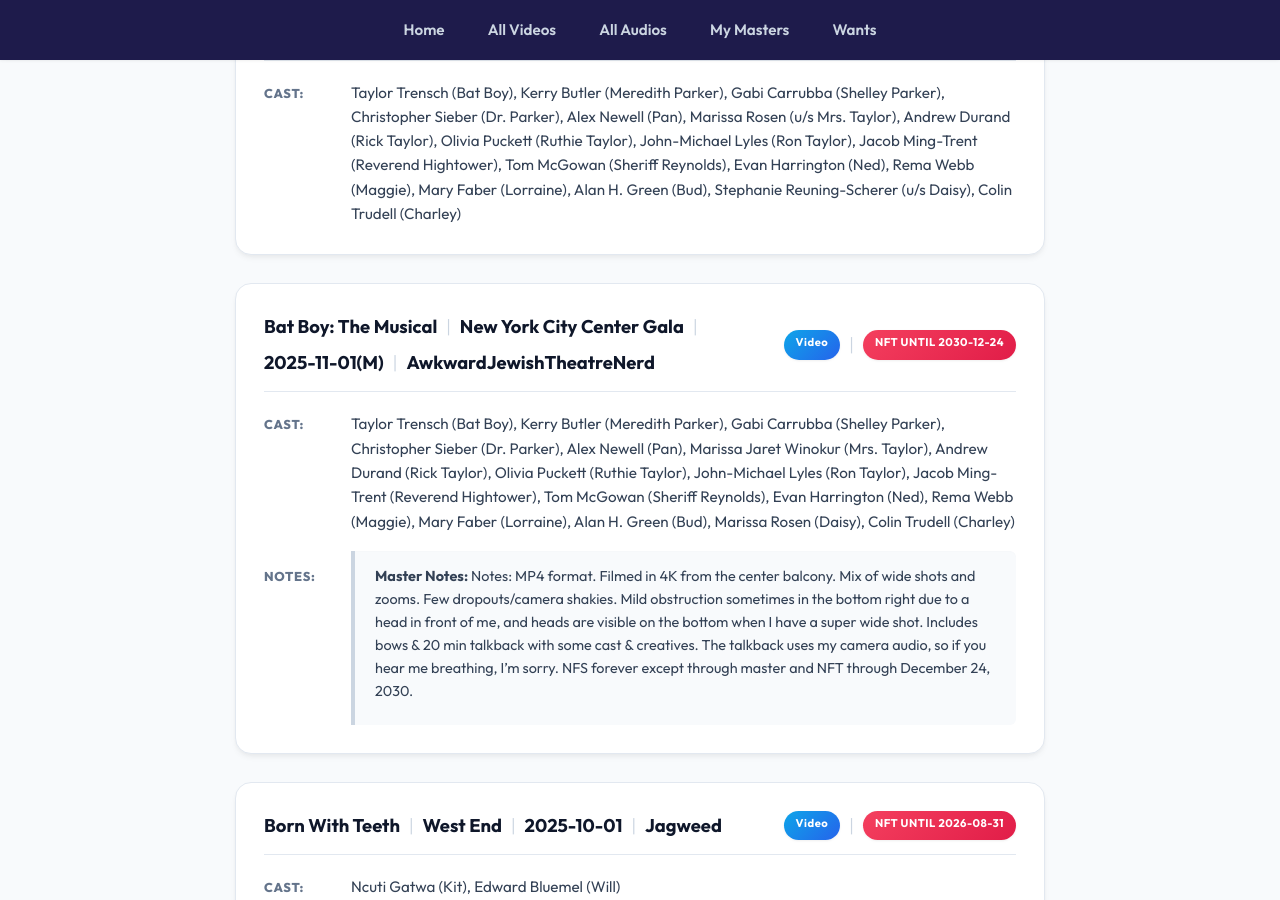
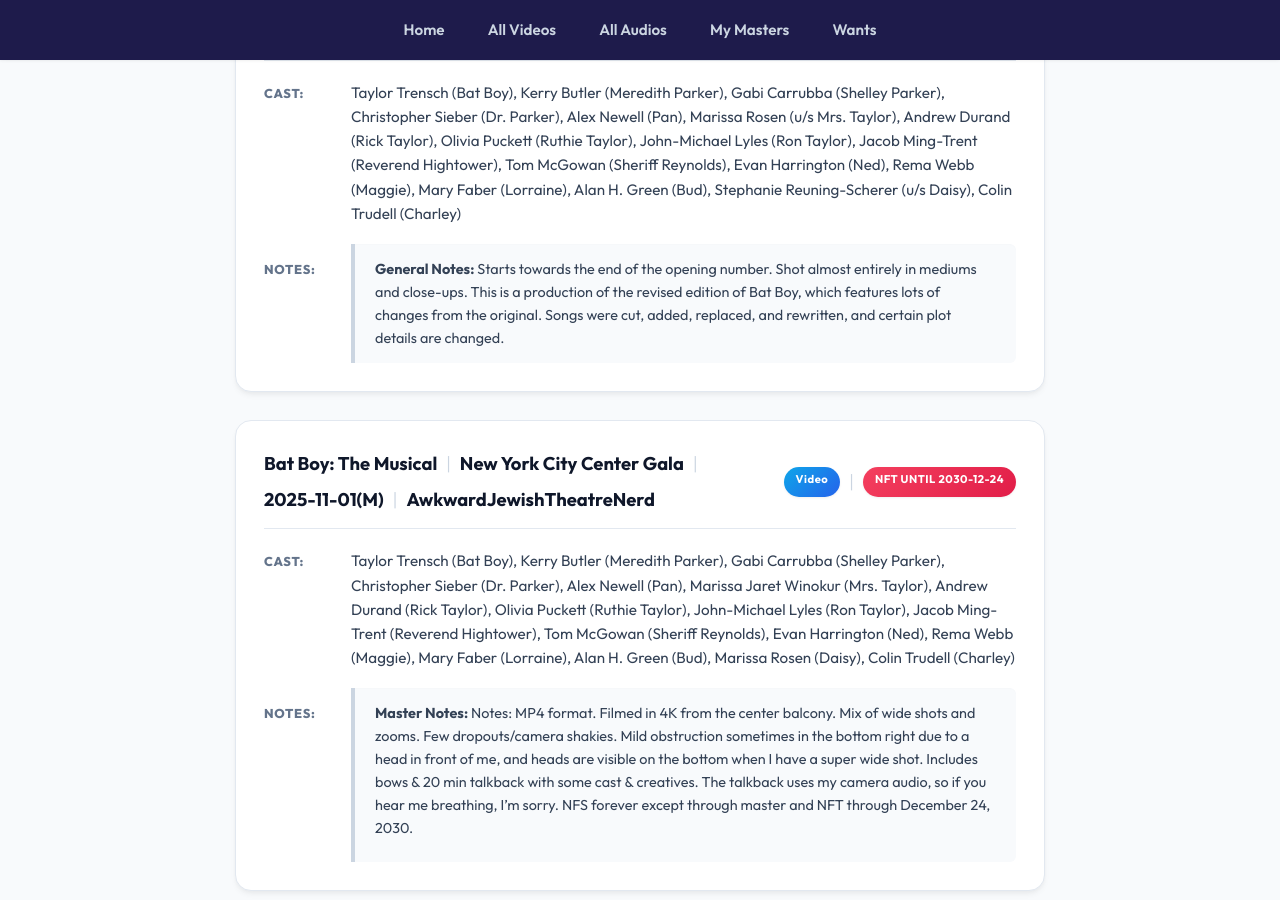
Before and after one commit to DireSpider/direspider.github.io, a Jekyll site: the page built from wants/index.html, in a window 1280 px wide and 900 px high, scrolled down 1830 px. Built offline with Jekyll 4.4.1, drawn with Linux system fonts in a browser that asks for light colours.

Commit message:
update my wants include html

```diff
--- a/_includes/wants.html
+++ b/_includes/wants.html
@@ -177,6 +177,23 @@
 </span>
 </div>
 
+
+      <div class="info-section">
+          <span class="label">Notes:</span>
+          <div class="notes-text">
+
+
+
+
+              <div>
+                  <strong>General Notes:</strong> Starts towards the end of the opening number. Shot almost entirely in mediums and close-ups.
+
+This is a production of the revised edition of Bat Boy, which features lots of changes from the original. Songs were cut, added, replaced, and rewritten, and certain plot details are changed.
+              </div>
+
+
+          </div>
+      </div>
 
 </div><div class="recording-card">
  <div class="header">
```
